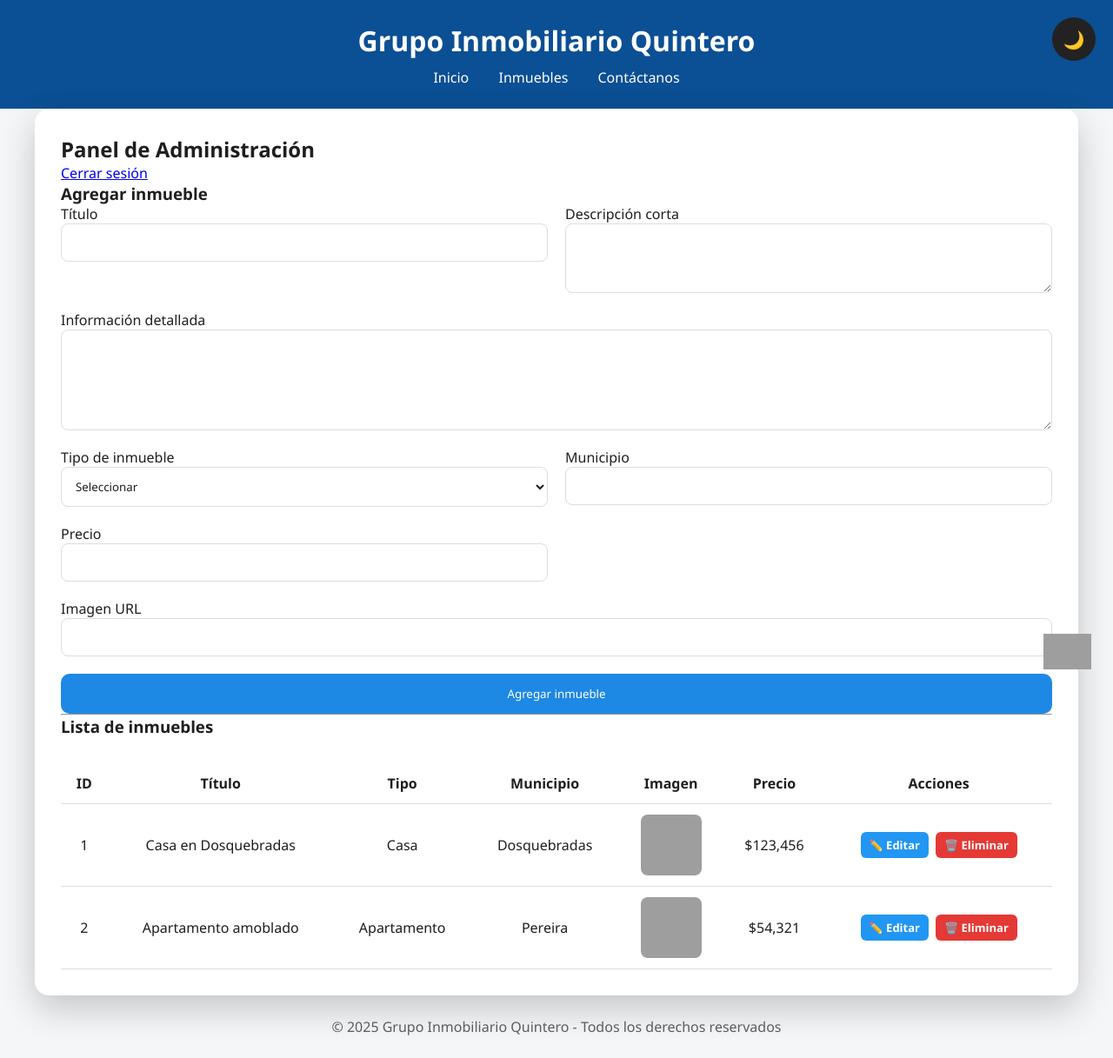
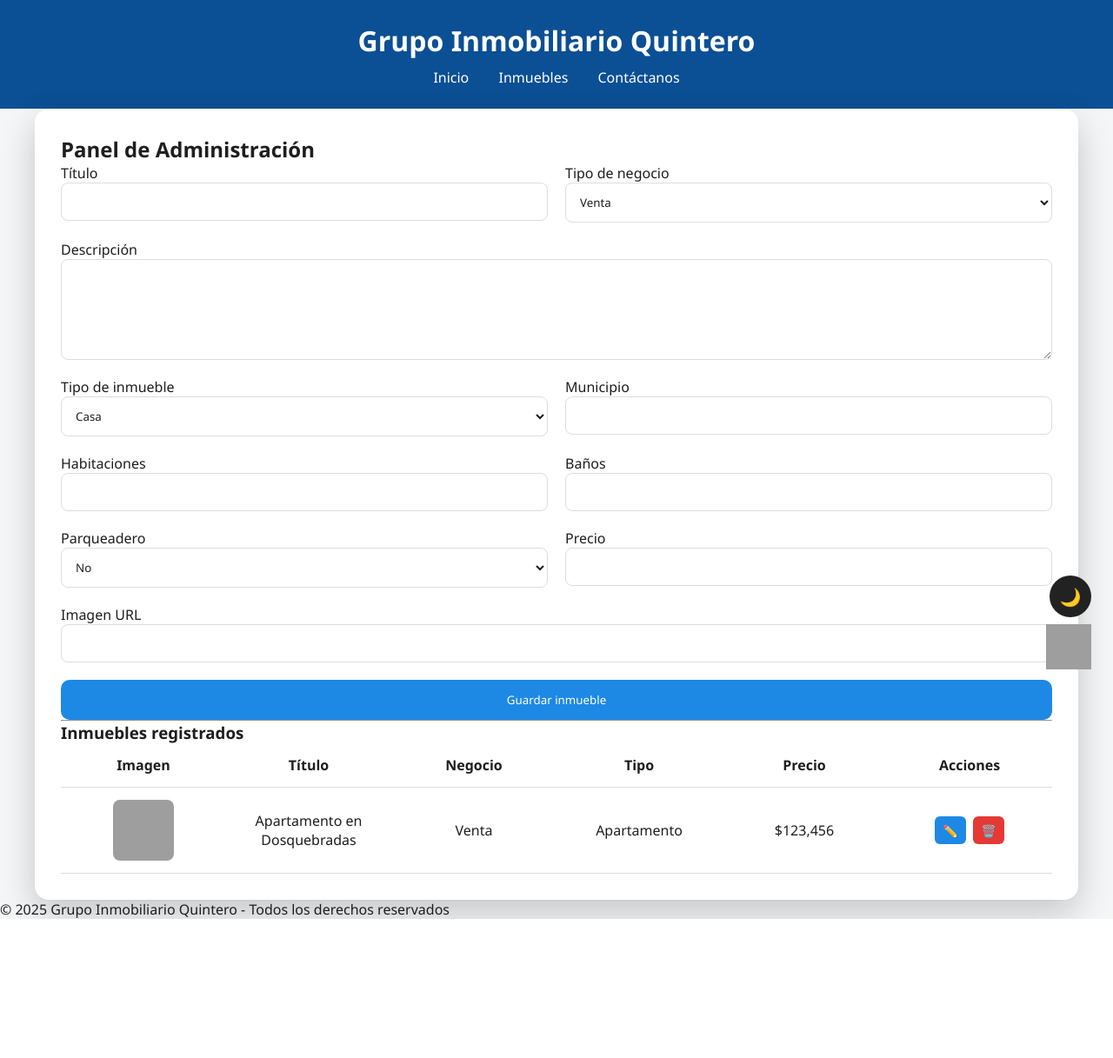
Before and after one commit to camilov04/grupo-inmobiliario-quintero, a Flask app: page /admin in a window 1280 px wide. Shown: the whole page at 87% size. After the commit the page ends 1057 px from the top, so only its background shows below. Run offline with Flask 3, Linux system fonts and the light colour scheme; the visitor is signed in with stand-in values (Sample User, id 1); data comes from the database, SQL or seed files in the repository; grey boxes are pictures that could not be loaded.

Commit message:
modificacion de datos admin
se reemplaza descripcion por tipo venta/arriendo y descripcion larga por descripcion

```diff
--- a/grupo_inmobiliario_quintero/app.py
+++ b/grupo_inmobiliario_quintero/app.py
@@ -13,17 +13,16 @@ db = SQLAlchemy(app)
 # ================= MODELO =================
 class Inmueble(db.Model):
     id = db.Column(db.Integer, primary_key=True)
+
     titulo = db.Column(db.String(100), nullable=False)
-    descripcion = db.Column(db.String(255), nullable=False)
-    descripcion_larga = db.Column(db.Text)
+    tipo_negocio = db.Column(db.String(20), nullable=False)  # Venta / Arriendo
+    descripcion = db.Column(db.Text, nullable=False)
 
     tipo = db.Column(db.String(50), nullable=False)
     municipio = db.Column(db.String(100), nullable=False)
 
     habitaciones = db.Column(db.Integer)
     banos = db.Column(db.Integer)
-    area = db.Column(db.Integer)
-
     parqueadero = db.Column(db.Boolean, default=False)
 
     precio = db.Column(db.Float, nullable=False)
@@ -38,36 +37,7 @@ def login_required(f):
         return f(*args, **kwargs)
     return wrap
 
-# ================= PUBLIC =================
-@app.route("/")
-def home():
-    return render_template("index.html")
-
-@app.route("/inmuebles")
-def mostrar_inmuebles():
-    query = Inmueble.query
-
-    tipo = request.args.get("tipo")
-    municipio = request.args.get("municipio")
-    parqueadero = request.args.get("parqueadero")
-
-    if tipo:
-        query = query.filter_by(tipo=tipo)
-    if municipio:
-        query = query.filter(Inmueble.municipio.ilike(f"%{municipio}%"))
-    if parqueadero:
-        query = query.filter_by(parqueadero=True)
-
-    inmuebles = query.all()
-    return render_template("inmuebles.html", inmuebles=inmuebles)
-
-@app.route("/inmueble/<int:inmueble_id>")
-def detalle_inmueble(inmueble_id):
-    inmueble = Inmueble.query.get_or_404(inmueble_id)
-    return render_template("detalle_inmueble.html", inmueble=inmueble)
-
-# ================= AUTH =================
-@app.route("/login", methods=["GET","POST"])
+@app.route("/login", methods=["GET", "POST"])
 def login():
     if request.method == "POST":
         if request.form["usuario"] == "admin" and request.form["contrasena"] == "1234":
@@ -77,8 +47,38 @@ def login():
 
 @app.route("/logout")
 def logout():
-    session.clear()
+    session.pop("usuario", None)
     return redirect(url_for("login"))
+
+# ================= PUBLICO =================
+@app.route("/")
+def home():
+    return render_template("index.html")
+
+@app.route("/inmuebles")
+def mostrar_inmuebles():
+    query = Inmueble.query
+
+    tipo_negocio = request.args.get("tipo_negocio")
+    tipo = request.args.get("tipo")
+    municipio = request.args.get("municipio")
+
+    if tipo_negocio:
+        query = query.filter_by(tipo_negocio=tipo_negocio)
+
+    if tipo:
+        query = query.filter_by(tipo=tipo)
+
+    if municipio:
+        query = query.filter(Inmueble.municipio.ilike(f"%{municipio}%"))
+
+    inmuebles = query.all()
+    return render_template("inmuebles.html", inmuebles=inmuebles)
+
+@app.route("/inmueble/<int:inmueble_id>")
+def detalle_inmueble(inmueble_id):
+    inmueble = Inmueble.query.get_or_404(inmueble_id)
+    return render_template("detalle_inmueble.html", inmueble=inmueble)
 
 # ================= ADMIN =================
 @app.route("/admin")
@@ -92,45 +92,58 @@ def panel_admin():
 def agregar_inmueble():
     nuevo = Inmueble(
         titulo=request.form["titulo"],
+        tipo_negocio=request.form["tipo_negocio"],
         descripcion=request.form["descripcion"],
-        descripcion_larga=request.form["descripcion_larga"],
         tipo=request.form["tipo"],
         municipio=request.form["municipio"],
         habitaciones=request.form.get("habitaciones") or None,
         banos=request.form.get("banos") or None,
-        area=request.form.get("area") or None,
-        parqueadero=True if request.form.get("parqueadero") else False,
-        precio=request.form["precio"],
-        imagen_url=request.form["imagen_url"]
+        parqueadero=True if request.form.get("parqueadero") == "1" else False,
+        precio=float(request.form["precio"]),
+        imagen_url=request.form.get("imagen_url")
     )
+
     db.session.add(nuevo)
     db.session.commit()
     return redirect(url_for("panel_admin"))
 
-@app.route("/editar_inmueble/<int:id>", methods=["GET","POST"])
+@app.route("/editar/<int:id>", methods=["GET", "POST"])
 @login_required
 def editar_inmueble(id):
     inmueble = Inmueble.query.get_or_404(id)
 
     if request.method == "POST":
         inmueble.titulo = request.form["titulo"]
-        inmueble.descripcion = request.form["descripcion"]
+        inmueble.tipo_negocio = request.form["tipo_negocio"]
         inmueble.descripcion_larga = request.form["descripcion_larga"]
         inmueble.tipo = request.form["tipo"]
         inmueble.municipio = request.form["municipio"]
-        inmueble.habitaciones = request.form.get("habitaciones") or None
-        inmueble.banos = request.form.get("banos") or None
-        inmueble.area = request.form.get("area") or None
-        inmueble.parqueadero = True if request.form.get("parqueadero") else False
-        inmueble.precio = request.form["precio"]
-        inmueble.imagen_url = request.form["imagen_url"]
+
+        inmueble.habitaciones = (
+            int(request.form["habitaciones"])
+            if request.form.get("habitaciones")
+            else None
+        )
+
+        inmueble.banos = (
+            int(request.form["banos"])
+            if request.form.get("banos")
+            else None
+        )
+
+        inmueble.parqueadero = (
+            True if request.form.get("parqueadero") == "1" else False
+        )
+
+        inmueble.precio = float(request.form["precio"])
+        inmueble.imagen_url = request.form.get("imagen_url")
 
         db.session.commit()
         return redirect(url_for("panel_admin"))
 
     return render_template("editar.html", inmueble=inmueble)
 
-@app.route("/admin/eliminar/<int:id>", methods=["POST"])
+@app.route("/eliminar_inmueble/<int:id>", methods=["POST"])
 @login_required
 def eliminar_inmueble(id):
     inmueble = Inmueble.query.get_or_404(id)
--- a/grupo_inmobiliario_quintero/static/style.css
+++ b/grupo_inmobiliario_quintero/static/style.css
@@ -301,39 +331,85 @@ header nav a {
 }
 
 /* =======================
-   TABLAS
+   ADMIN – TABLA (FIX ÚNICO DEFINITIVO)
 ======================= */
+
 table {
     width: 100%;
     border-collapse: collapse;
-    margin-top: 30px;
+    table-layout: fixed;
 }
 
-th, td {
-    padding: 12px;
+table th,
+table td {
+    padding: 14px 12px;
+    text-align: center;
+    vertical-align: middle;
     border-bottom: 1px solid var(--border);
-    text-align: center;
 }
 
-td img {
+/* Imagen */
+table td img {
     width: 70px;
     height: 70px;
     object-fit: cover;
     border-radius: 8px;
+    display: block;
+    margin: 0 auto;
+}
+
+/* Acciones */
+.acciones {
+    display: flex;
+    justify-content: center;
+    align-items: center;
+    gap: 8px;
+}
+
+/* Botones */
+.btn-edit,
+.btn-delete {
+    display: inline-flex;
+    align-items: center;
+    justify-content: center;
+    width: 36px;
+    height: 32px;
+    padding: 0;
+    border-radius: 6px;
+    font-size: 14px;
+}
+
+.btn-edit {
+    background: #1e88e5;
+    color: #fff;
+    text-decoration: none;
+}
+
+.btn-delete {
+    background: #e53935;
+    color: #fff;
+    border: none;
+    cursor: pointer;
+}
+
+.btn-edit:hover,
+.btn-delete:hover {
+    opacity: 0.9;
 }
 
 /* =======================
-   FLOATING BUTTONS
+   BOTONES FLOTANTES
 ======================= */
+
 .dark-toggle {
     position: fixed;
-    top: 20px;
-    right: 20px;
+    bottom: 90px;
+    right: 25px;
     background: #222;
     color: white;
     border: none;
-    width: 50px;
-    height: 50px;
+    width: 48px;
+    height: 48px;
     border-radius: 50%;
     font-size: 20px;
     cursor: pointer;
@@ -348,278 +424,31 @@ td img {
 }
 
 .whatsapp-float img {
-    width: 55px;
+    width: 52px;
+    height: 52px;
 }
 
-/* =======================
-   FOOTER
-======================= */
-footer {
-    text-align: center;
-    padding: 25px;
-    opacity: .7;
-}
 
 /* =======================
-   BOTONES ACCIONES ADMIN
+   FIX SELECT MODO OSCURO (REAL)
 ======================= */
 
-.acciones {
-    display: flex;
-    justify-content: center;
-    gap: 10px;
-}
-
-/* Botón editar */
-.btn-edit {
-    background: #1e88e5;
-    color: white;
-    padding: 6px 12px;
-    border-radius: 8px;
-    text-decoration: none;
-    font-size: 13px;
-    font-weight: 600;
-    display: inline-flex;
-    align-items: center;
-    gap: 4px;
-}
-
-.btn-edit:hover {
-    background: #1565c0;
-}
-
-/* Botón eliminar */
-.btn-delete {
-    background: #e53935;
-    color: white;
-    padding: 6px 12px;
-    border-radius: 8px;
-    border: none;
-    font-size: 13px;
-    font-weight: 600;
-    cursor: pointer;
-    display: inline-flex;
-    align-items: center;
-    gap: 4px;
-}
-
-.btn-delete:hover {
-    background: #c62828;
-}
-
-.campo-habitaciones,
-.campo-banos,
-.campo-parqueadero {
-    display: none;
-}
-
-/* =======================
-   FIX SELECT / OPTION DARK MODE
-======================= */
-
+/* Select cerrado */
 body.dark-mode select {
     background-color: #1c1c1c;
     color: #eaeaea;
     border: 1px solid #333;
 }
 
-/* Opciones del dropdown */
+/* Dropdown (opciones) */
 body.dark-mode select option {
-    background-color: #1c1c1c;
-    color: #eaeaea;
+    background-color: #1c1c1c !important;
+    color: #eaeaea !important;
 }
 
-/* Opción seleccionada / hover (Chrome) */
+/* Opción seleccionada / hover */
 body.dark-mode select option:checked,
 body.dark-mode select option:hover {
-    background-color: #2a2a2a;
-    color: #ffffff;
+    background-color: #2f2f2f !important;
+    color: #ffffff !important;
 }
-
-/* =======================
-   DETALLE INMUEBLE – MEJOR ESPACIADO
-======================= */
-
-.detalle-inmueble {
-    display: flex;
-    flex-direction: column;
-    gap: 25px; /* aire general */
-}
-
-/* Título */
-.detalle-inmueble h2 {
-    font-size: 1.6rem;
-    margin-bottom: 5px;
-}
-
-.detalle-inmueble .ubicacion {
-    font-size: 0.9rem;
-    opacity: 0.8;
-}
-
-/* Imagen */
-.detalle-inmueble img {
-    margin: 0 auto;
-}
-
-/* Separador elegante */
-.detalle-separador {
-    border: none;
-    height: 1px;
-    background: linear-gradient(
-        to right,
-        transparent,
-        var(--border),
-        transparent
-    );
-    margin: 10px 0;
-}
-
-/* Datos clave */
-.datos-clave {
-    margin-top: 10px;
-    padding-bottom: 10px;
-}
-
-/* Bloque descripción */
-.detalle-descripcion h4 {
-    margin-bottom: 8px;
-    font-size: 1.1rem;
-}
-
-.detalle-descripcion p {
-    line-height: 1.6;
-    opacity: 0.9;
-}
-
-/* ===========================
-   BLOQUE REUTILIZABLE DATOS
-=========================== */
-
-.datos-clave {
-    display: flex;
-    flex-wrap: wrap;
-    gap: 10px;
-    margin: 15px 0;
-}
-
-.dato {
-    background: rgba(255,255,255,0.05);
-    border: 1px solid var(--border);
-    padding: 8px 12px;
-    border-radius: 10px;
-    font-size: 0.9rem;
-    display: flex;
-    align-items: center;
-    gap: 6px;
-}
-
-body.dark-mode .dato {
-    background: rgba(0,0,0,0.4);
-}
-
-.dato.precio {
-    background: var(--primary);
-    color: #fff;
-    font-weight: 600;
-    border: none;
-}
-
-/* Separadores visuales */
-.separador {
-    border-top: 1px solid var(--border);
-    margin: 20px 0;
-}
-
-/* =======================
-   ADMIN – CAMPOS DINÁMICOS
-======================= */
-
-.campo-habitaciones,
-.campo-banos,
-.campo-parqueadero {
-    transition: all .2s ease;
-}
-
-/* =======================
-   BOTONES TABLA ADMIN
-======================= */
-
-.acciones {
-    display: flex;
-    justify-content: center;
-    gap: 8px;
-}
-
-.btn-edit {
-    background: #1e88e5;
-    color: white;
-    padding: 6px 12px;
-    border-radius: 6px;
-    text-decoration: none;
-    font-size: 14px;
-}
-
-.btn-edit:hover {
-    opacity: .9;
-}
-
-.btn-delete {
-    background: #e53935;
-    color: white;
-    border: none;
-    padding: 6px 12px;
-    border-radius: 6px;
-    cursor: pointer;
-    font-size: 14px;
-}
-
-.btn-delete:hover {
-    opacity: .9;
-}
-/* =======================
-   ADMIN - TABLA ACCIONES
-======================= */
-
-/* Alineación vertical uniforme */
-table td,
-table th {
-    vertical-align: middle;
-}
-
-/* Imagen consistente */
-table td img {
-    width: 70px;
-    height: 70px;
-    object-fit: cover;
-    display: block;
-    margin: 0 auto;
-}
-
-/* Contenedor de acciones */
-.acciones {
-    display: flex;
-    justify-content: center;
-    align-items: center;
-    gap: 8px;
-}
-
-/* Botones */
-.btn-edit {
-    background: #2196f3;
-    color: #fff;
-    padding: 6px 10px;
-    border-radius: 6px;
-    text-decoration: none;
-    font-size: 13px;
-}
-
-.btn-delete {
-    background: #e53935;
-    color: #fff;
-    border: none;
-    padding: 6px 10px;
-    border-radius: 6px;
-    cursor: pointer;
-    font-size: 13px;
-}
--- a/grupo_inmobiliario_quintero/templates/admin.html
+++ b/grupo_inmobiliario_quintero/templates/admin.html
@@ -3,20 +3,9 @@
 
 <div class="admin-container">
 
-    <!-- HEADER -->
-    <div class="admin-header">
 <h2>Panel de Administración</h2>
-        <a href="{{ url_for('logout') }}" class="logout-link">Cerrar sesión</a>
-    </div>
 
-    <!-- FORMULARIO -->
-    <div class="admin-card">
-        <h3>Agregar inmueble</h3>
-
-        <form method="POST"
-              action="{{ url_for('agregar_inmueble') }}"
-              class="admin-form"
-              id="formInmueble">
+<form method="POST" action="{{ url_for('agregar_inmueble') }}" class="admin-form" id="formInmueble">
 
 <div class="form-group">
 <label>Título</label>
@@ -24,24 +13,26 @@
 </div>
 
 <div class="form-group">
-                <label>Descripción corta</label>
-                <textarea name="descripcion" rows="3"></textarea>
+<label>Tipo de negocio</label>
+<select name="tipo_negocio" required>
+<option value="Venta">Venta</option>
+<option value="Arriendo">Arriendo</option>
+</select>
 </div>
 
 <div class="form-group full-width">
-                <label>Información detallada</label>
-                <textarea name="descripcion_larga" rows="5"></textarea>
+<label>Descripción</label>
+<textarea name="descripcion" rows="5" required></textarea>
 </div>
 
 <div class="form-group">
 <label>Tipo de inmueble</label>
-                <select name="tipo" id="tipo" required>
-                    <option value="">Seleccionar</option>
-                    <option value="Casa">Casa</option>
-                    <option value="Apartamento">Apartamento</option>
-                    <option value="Oficina">Oficina</option>
-                    <option value="Local">Local</option>
-                    <option value="Lote">Lote</option>
+<select name="tipo" id="tipo">
+<option>Casa</option>
+<option>Apartamento</option>
+<option>Oficina</option>
+<option>Local</option>
+<option>Lote</option>
 </select>
 </div>
 
@@ -50,7 +41,6 @@
 <input type="text" name="municipio" required>
 </div>
 
-            <!-- CAMPOS DINÁMICOS -->
 <div class="form-group campo-habitaciones">
 <label>Habitaciones</label>
 <input type="number" name="habitaciones">
@@ -80,96 +70,85 @@
 </div>
 
 <div class="form-group full-width">
-                <button type="submit">Agregar inmueble</button>
+<button type="submit">Guardar inmueble</button>
 </div>
 
 </form>
-    </div>
 
 <hr>
 
-    <!-- LISTA -->
-    <div class="admin-card">
-        <h3>Lista de inmuebles</h3>
+<h3>Inmuebles registrados</h3>
 
 <table>
-            <thead>
 <tr>
-                    <th>ID</th>
+<th>Imagen</th>
 <th>Título</th>
+<th>Negocio</th>
 <th>Tipo</th>
-                    <th>Municipio</th>
-                    <th>Imagen</th>
 <th>Precio</th>
 <th>Acciones</th>
 </tr>
-            </thead>
-            <tbody>
+
 {% for i in inmuebles %}
 <tr>
-                    <td>{{ i.id }}</td>
-                    <td>{{ i.titulo }}</td>
-                    <td>{{ i.tipo }}</td>
-                    <td>{{ i.municipio }}</td>
 <td>
     {% if i.imagen_url %}
-                            <img src="{{ i.imagen_url }}" alt="img">
+        <img src="{{ i.imagen_url }}" alt="img" width="60">
+    {% else %}
+        —
     {% endif %}
 </td>
+<td>{{ i.titulo }}</td>
+<td>{{ i.tipo_negocio }}</td>
+<td>{{ i.tipo }}</td>
 <td>${{ "{:,.0f}".format(i.precio) }}</td>
 <td>
     <div class="acciones">
-        <a href="{{ url_for('editar_inmueble', id=i.id) }}" class="btn-edit">
-            ✏️ Editar
-        </a>
+        <a href="{{ url_for('editar_inmueble', id=i.id) }}" class="btn-edit">✏️</a>
 
-        <form action="{{ url_for('eliminar_inmueble', id=i.id) }}"
-              method="POST"
-              onsubmit="return confirm('¿Eliminar inmueble?')">
-            <button type="submit" class="btn-delete">
-                🗑️ Eliminar
-            </button>
+        <form method="POST"
+              action="{{ url_for('eliminar_inmueble', id=i.id) }}"
+              onsubmit="return confirmarEliminacion();">
+            <button type="submit" class="btn-delete">🗑️</button>
         </form>
     </div>
 </td>
+</tr>
 
-                </tr>
 {% endfor %}
-            </tbody>
 </table>
-    </div>
 
 </div>
 
-<!-- ===============================
-     JS CAMPOS DINÁMICOS
-================================ -->
 <script>
 const tipo = document.getElementById("tipo");
-const habitaciones = document.querySelector(".campo-habitaciones");
-const banos = document.querySelector(".campo-banos");
-const parqueadero = document.querySelector(".campo-parqueadero");
+const hab = document.querySelector(".campo-habitaciones");
+const ban = document.querySelector(".campo-banos");
+const parq = document.querySelector(".campo-parqueadero");
 
 function actualizarCampos() {
-    habitaciones.style.display = "none";
-    banos.style.display = "none";
-    parqueadero.style.display = "none";
+    hab.style.display = "none";
+    ban.style.display = "none";
+    parq.style.display = "none";
 
     if (tipo.value === "Casa" || tipo.value === "Apartamento") {
-        habitaciones.style.display = "flex";
-        banos.style.display = "flex";
-        parqueadero.style.display = "flex";
+        hab.style.display = "flex";
+        ban.style.display = "flex";
+        parq.style.display = "flex";
     }
 
     if (tipo.value === "Oficina") {
-        banos.style.display = "flex";
-        parqueadero.style.display = "flex";
+        ban.style.display = "flex";
+        parq.style.display = "flex";
     }
 }
 
-// Ejecutar al cargar
+tipo.addEventListener("change", actualizarCampos);
 actualizarCampos();
-tipo.addEventListener("change", actualizarCampos);
 </script>
-
+<script>
+function confirmarEliminacion() {
+    return confirm("⚠️ ¿Estás seguro de eliminar este inmueble?\nEsta acción no se puede deshacer.");
+}
+</script>
 {% endblock %}
--- a/grupo_inmobiliario_quintero/templates/base.html
+++ b/grupo_inmobiliario_quintero/templates/base.html
@@ -5,7 +5,8 @@
     <title>Grupo Inmobiliario Quintero</title>
     <meta name="viewport" content="width=device-width, initial-scale=1.0">
 
-    <link rel="stylesheet" href="{{ url_for('static', filename='style.css') }}">
+    <link rel="stylesheet" href="{{ url_for('static', filename='style.css') }}?v=2">
+
 </head>
 
 <body id="body">
```
Also changed, not shown: other parts of grupo_inmobiliario_quintero/static/style.css (+35 -5 lines), grupo_inmobiliario_quintero/templates/editar.html (+12 -2 lines), grupo_inmobiliario_quintero/instance/inmuebles.db. Lines whose indentation alone changed are shown as unchanged.
